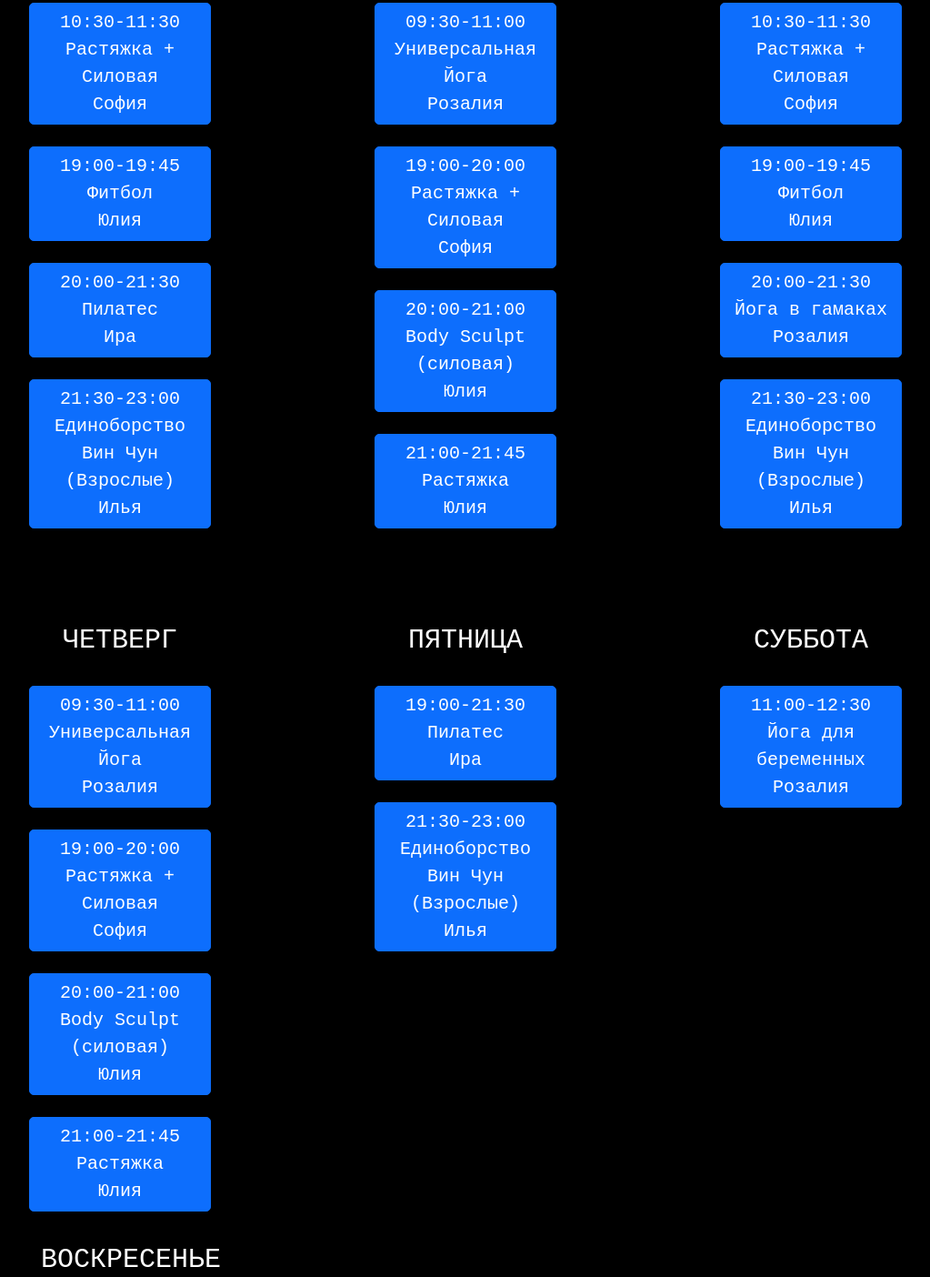
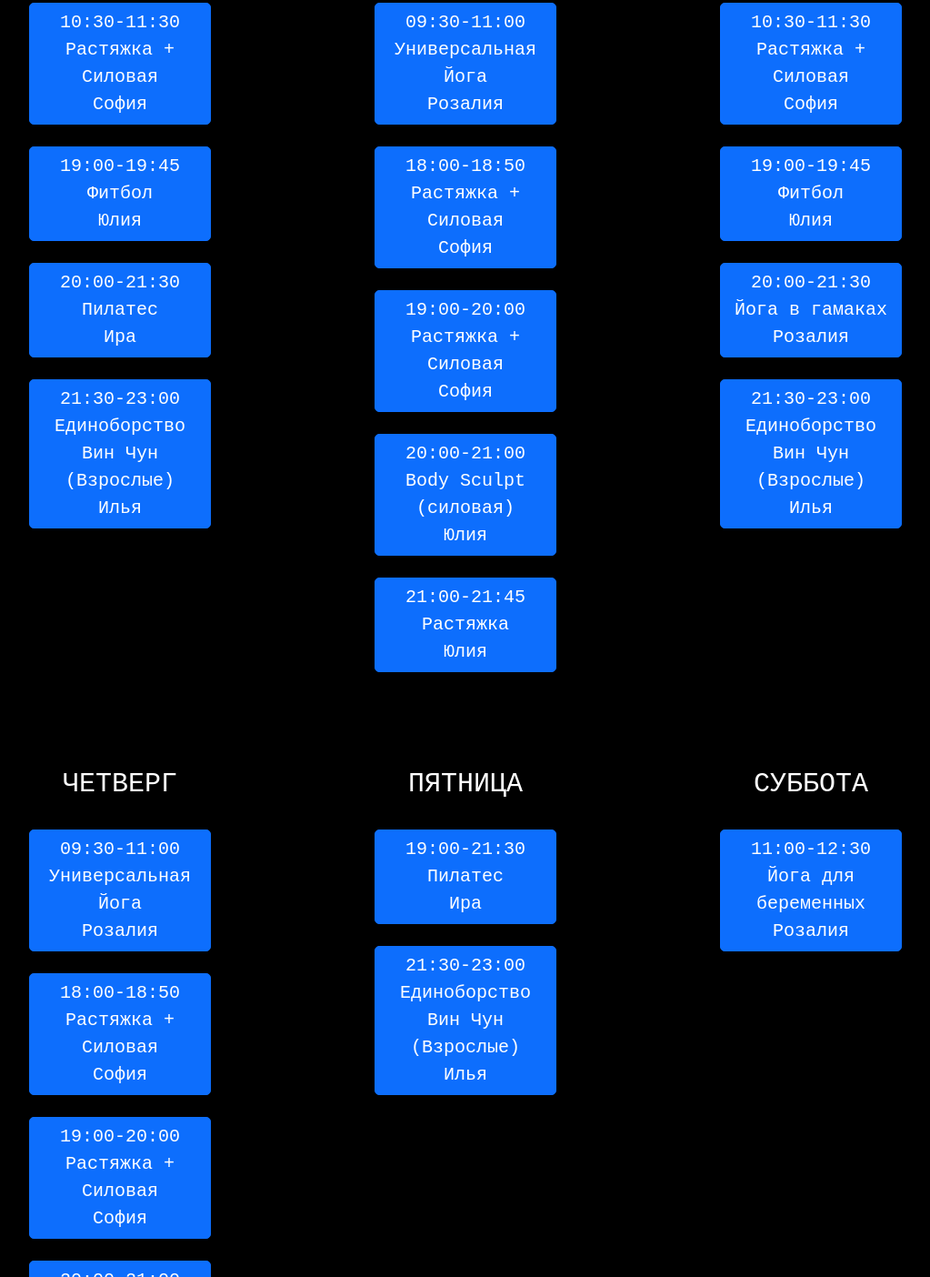
Before and after one commit to starscream001/timetableYogaWay, a plain HTML site: page index.html in a window 1280 px wide. Shown: the part 282-1686 px from the top of the page at 91% size, without its empty margins (128-1151 px from the left). Drawn offline with nearby package versions, Linux system fonts and the light colour scheme.

Commit message:
Update index.html

```diff
--- a/index.html
+++ b/index.html
@@ -61,6 +61,7 @@
                         <button class="btn btn-md btn-dk day">ВТОРНИК</button>
                     </tr><br>
                     <tr class="text-center"><button class="btn btn-md btn-primary" onclick="roza()">09:30-11:00<br>Универсальная Йога<br>Розалия</button></tr><br><br>
+                    <tr class="text-center"><button class="btn btn-md btn-primary" onclick="sofia()">18:00-18:50<br>Растяжка + Силовая<br>София</button></tr><br><br>
                     <tr class="text-center"><button class="btn btn-md btn-primary" onclick="sofia()">19:00-20:00<br>Растяжка + Силовая<br>София</button></tr><br><br>
                     <tr class="text-center"><button class="btn btn-md btn-primary" onclick="julia()">20:00-21:00<br>Body Sculpt (силовая)<br>Юлия</button></tr><br><br>
                     <tr class="text-center"><button class="btn btn-md btn-primary" onclick="julia()">21:00-21:45<br>Растяжка<br>Юлия</button></tr><br><br>
@@ -88,6 +89,7 @@
                         <button class="btn btn-md btn-dk day">ЧЕТВЕРГ</button>
                     </tr><br>
                     <tr class="text-center"><button class="btn btn-md btn-primary" onclick="roza()">09:30-11:00<br>Универсальная Йога<br>Розалия</button></tr><br><br>
+                    <tr class="text-center"><button class="btn btn-md btn-primary" onclick="sofia()">18:00-18:50<br>Растяжка + Силовая<br>София</button></tr><br><br>
                     <tr class="text-center"><button class="btn btn-md btn-primary" onclick="sofia()">19:00-20:00<br>Растяжка + Силовая<br>София</button></tr><br><br>
                     <tr class="text-center"><button class="btn btn-md btn-primary" onclick="julia()">20:00-21:00<br>Body Sculpt (силовая)<br>Юлия</button></tr><br><br>
                     <tr class="text-center"><button class="btn btn-md btn-primary" onclick="julia()">21:00-21:45<br>Растяжка<br>Юлия</button></tr><br><br>
```
